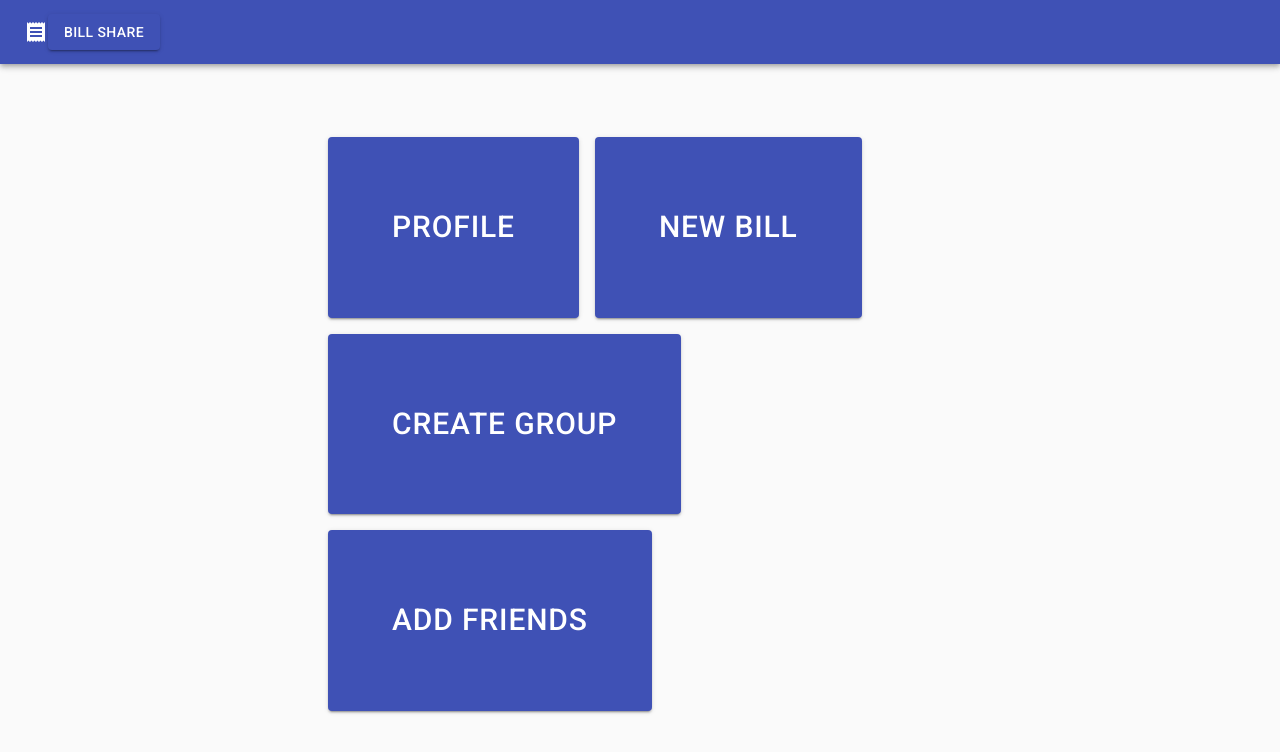
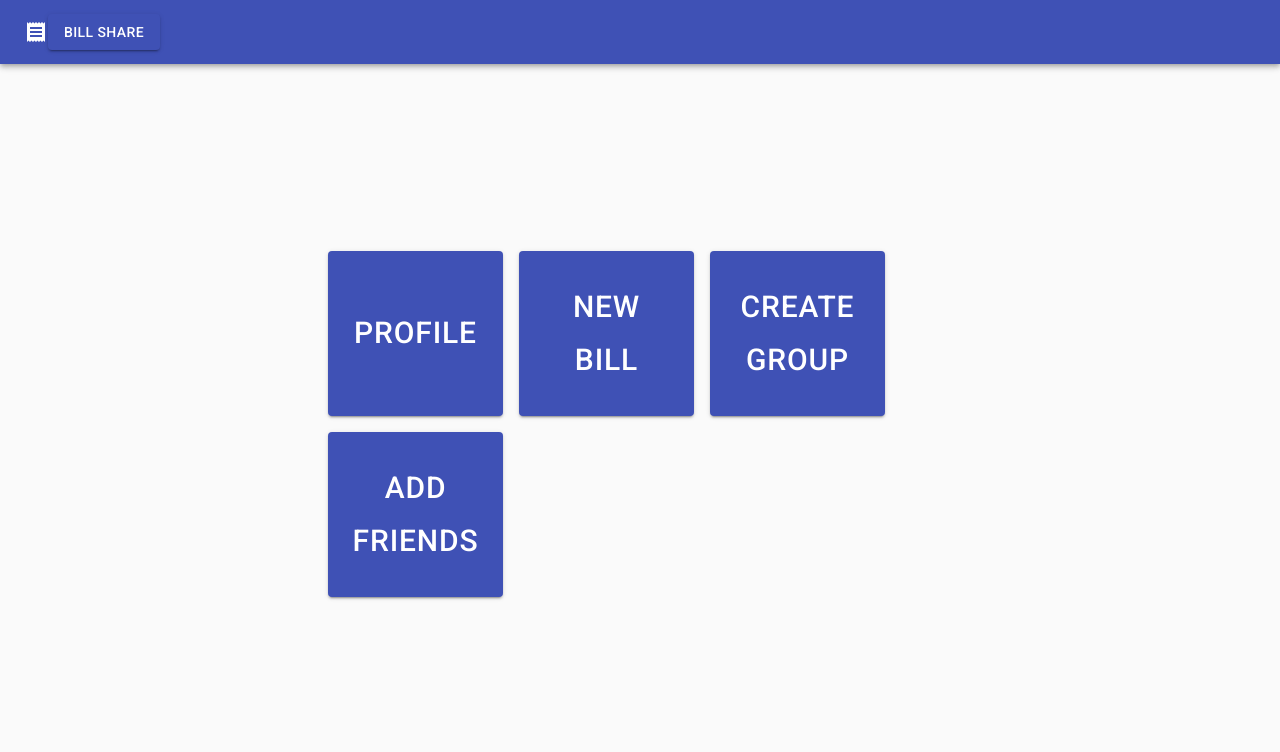
Before and after one commit to kaylinjdennis/final-project, a React (Create React App) app: page / in a window 1280 px wide. Shown: the top 752 px of the page. Built offline with nearby package versions, Linux system fonts and the light colour scheme.

Commit message:
style changes

```diff
--- a/src/components/Home/index.jsx
+++ b/src/components/Home/index.jsx
@@ -19,22 +19,22 @@ function Home() {
 			style={{ minHeight: '90vh' }}
 		>
 			<Grid item xs={6}>
-				<Link to="/profile" >
+				<Link to="/profile" style={{ textDecoration: 'none' }} >
 					<Button variant="contained" color="primary" className={classes.button}>
 					Profile
 				</Button>
 				</Link>
-				<Link to="/addbill">
+				<Link to="/addbill" style={{ textDecoration: 'none' }}>
 				<Button variant="contained" color="primary" className={classes.button}>
 					New Bill
 				</Button>
 				</Link>
-				<Link to="/creategroup">
+				<Link to="/creategroup" style={{ textDecoration: 'none' }}>
 				<Button variant="contained" color="primary" className={classes.button}>
 					Create Group
 				</Button>
 				</Link>
-				<Link to="/friends">
+				<Link to="/friends" style={{ textDecoration: 'none' }}>
 				<Button variant="contained" color="primary" className={classes.button}>
 					Add Friends
 				</Button>
--- a/src/components/styles.js
+++ b/src/components/styles.js
@@ -11,7 +11,11 @@ const useStyles = makeStyles((theme) => ({
 		// height: '10vh'
 		// maxWidth: "lg",
 		// minWidth: "sm"
-		flexGrow: '2'
+    flexGrow: '2',
+    maxWidth: '175px',
+    maxHeight: '165px',
+    minWidth: '175px',
+    minHeight: '165px'
 	},
 	paper: {
 		marginTop: theme.spacing(5),
```
